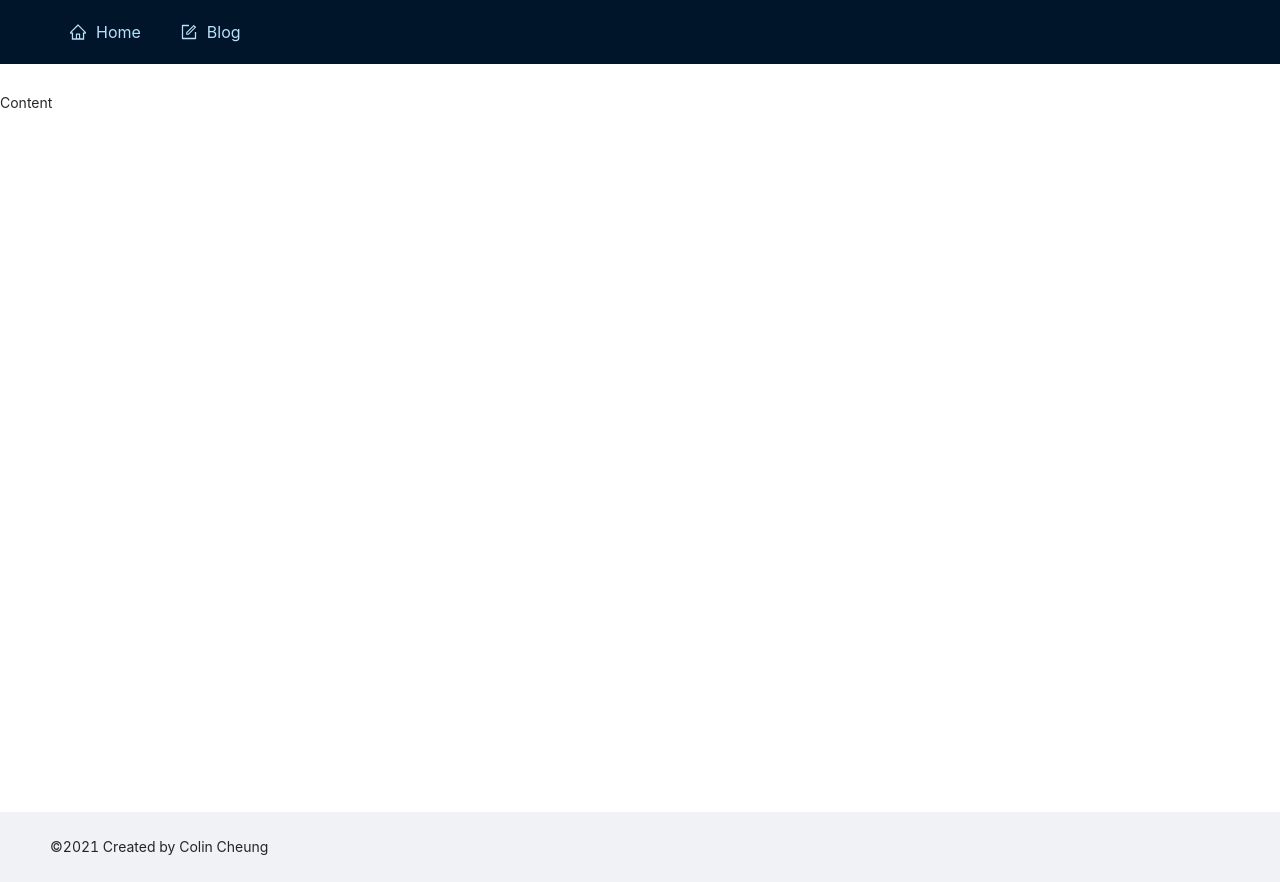
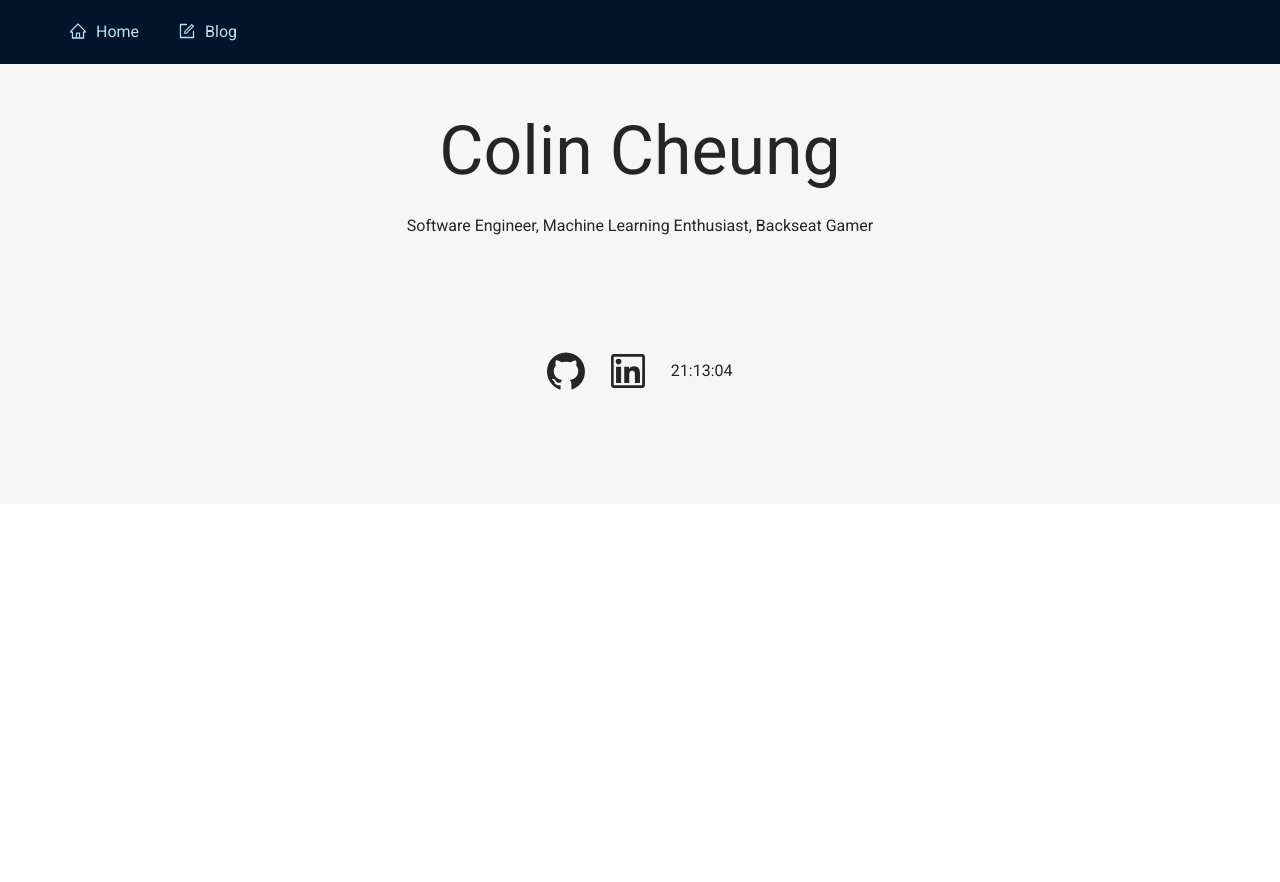
Before and after one commit to ColinCee/personal-site, a React (Create React App) app: page / in a window 1280 px wide. After the commit the page ends 800 px from the top, so only its background shows below. Built offline with nearby package versions, Linux system fonts and the light colour scheme.

Commit message:
add roboto font and date

```diff
--- a/package.json
+++ b/package.json
@@ -5,7 +5,9 @@
   "homepage": "https://colincheung.dev",
   "dependencies": {
     "@ant-design/icons": "^4.5.0",
+    "@fontsource/roboto": "^4.2.2",
     "antd": "^4.14.0",
+    "dayjs": "^1.10.4",
     "react": "^17.0.1",
     "react-dom": "^17.0.1",
     "react-scripts": "4.0.3",
--- a/src/App.css
+++ b/src/App.css
@@ -1 +1,6 @@
 @import '~antd/dist/antd.css';
+@import "@fontsource/roboto";
+
+* {
+    font-family: Roboto;
+}
--- a/src/App.tsx
+++ b/src/App.tsx
@@ -13,7 +13,6 @@ function App() {
     <Container>
       <Header />
       <Home />
-      <Footer />
     </Container>
   );
 }
--- /dev/null
+++ b/src/components/Home/Banner.tsx
@@ -0,0 +1,43 @@
+import Text from "antd/lib/typography/Text";
+import React from "react";
+import styled from "styled-components";
+import HorizontalMargin from "../Layout/HorizontalMargin";
+import Interactions from "./Interactions";
+
+const Background = styled.div`
+  background-color: #f6f6f6;
+  height: 440px;
+  width: 100vw;
+`;
+
+const Container = styled(HorizontalMargin)`
+  display: flex;
+  flex-direction: column;
+  align-items: center;
+`;
+
+const TitleText = styled(Text)`
+  font-size: 68px;
+  margin-top: 0.5em;
+`;
+
+const SubtitleText = styled(Text)`
+  font-size: 16px;
+  margin-top: 0.5em;
+`;
+
+const Banner = () => {
+  return (
+    <Background>
+      <Container>
+        <TitleText>Colin Cheung</TitleText>
+        <SubtitleText>
+          Software Engineer, Machine Learning Enthusiast, Backseat Gamer
+        </SubtitleText>
+        <Interactions />
+      </Container>
+    </Background>
+  );
+};
+
+export default Banner;
--- /dev/null
+++ b/src/components/Home/CurrentTime.tsx
@@ -0,0 +1,19 @@
+import React, { useEffect, useState } from "react";
+import styled from "styled-components";
+import dayjs from "dayjs";
+import Text from "antd/lib/typography/Text";
+
+const StyledText = styled(Text)`
+  font-size: 16px;
+`;
+export default () => {
+  const [currentTime, setCurrentTime] = useState(dayjs());
+  useEffect(() => {
+    const id = setInterval(() => {
+      setCurrentTime(dayjs());
+    }, 500);
+    return () => clearInterval(id);
+  }, []);
+
+  return <StyledText>{currentTime.format("HH:mm:ss")}</StyledText>;
+};
--- /dev/null
+++ b/src/components/Home/Interactions.tsx
@@ -0,0 +1,21 @@
+import { GithubOutlined, LinkedinOutlined } from "@ant-design/icons";
+import React from "react";
+import styled from "styled-components";
+import CurrentTime from "./CurrentTime";
+
+const Container = styled.div`
+  display: grid;
+  align-items: center;
+  grid-template-columns: repeat(3, 1fr);
+  margin-top: 3em;
+  font-size: 38px;
+`;
+export default () => {
+  return (
+    <Container>
+      <GithubOutlined />
+      <LinkedinOutlined />
+      <CurrentTime />
+    </Container>
+  );
+};
--- a/src/components/Home/index.tsx
+++ b/src/components/Home/index.tsx
@@ -2,18 +2,13 @@ import { Content } from "antd/lib/layout/layout";
 import React from "react";
 import styled from "styled-components";
 import HorizontalMargin from "../Layout/HorizontalMargin";
+import Banner from "./Banner";
 
-const StyledContent = styled(Content)`
-  margin-top: 2em;
-  height: 90vh;
-`;
 const Home = () => {
   return (
-    <HorizontalMargin>
-      <StyledContent>
-        <div className="site-layout-content">Content</div>
-      </StyledContent>
-    </HorizontalMargin>
+    <>
+      <Banner />
+    </>
   );
 };
 
```
Also changed, not shown: src/components/Home/Timeline.tsx (added, +15 -0 lines), 1 other file (tests, documents, lock files or other folders).
